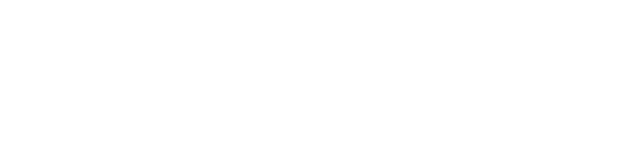
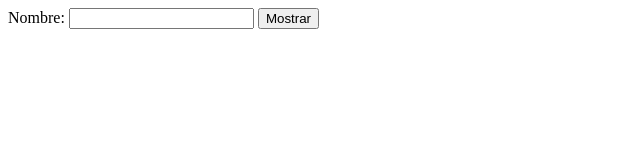
Before and after one commit to pedromp-hub/LMSGI, a plain HTML site: page JAVASCRIPT/index.html in a window 1280 px wide. Shown: the whole page, without its empty margins (0-640 px from the left). Drawn offline with Linux system fonts and the light colour scheme.

Commit message:
Practicar con javaScript

```diff
--- a/JAVASCRIPT/index.html
+++ b/JAVASCRIPT/index.html
@@ -6,8 +6,18 @@
     <title>Document</title>
 </head>
 <body>
+    <label>Nombre:</label>
+    <input type="text" id="Nombre">
+
+    <button onclick="mostrarnombre()">Mostrar</button>
+    <p id="respuesta"></p>
+
     <script>
-        alert("Hola Mundo")
+      function mostrarnombre(){
+        const entrada = document.getElementById("Nombre")
+        const salida = document.getElementById("respuesta")
+        salida.textContent = entrada.value;
+      }
     </script>
 </body>
 </html>
```
